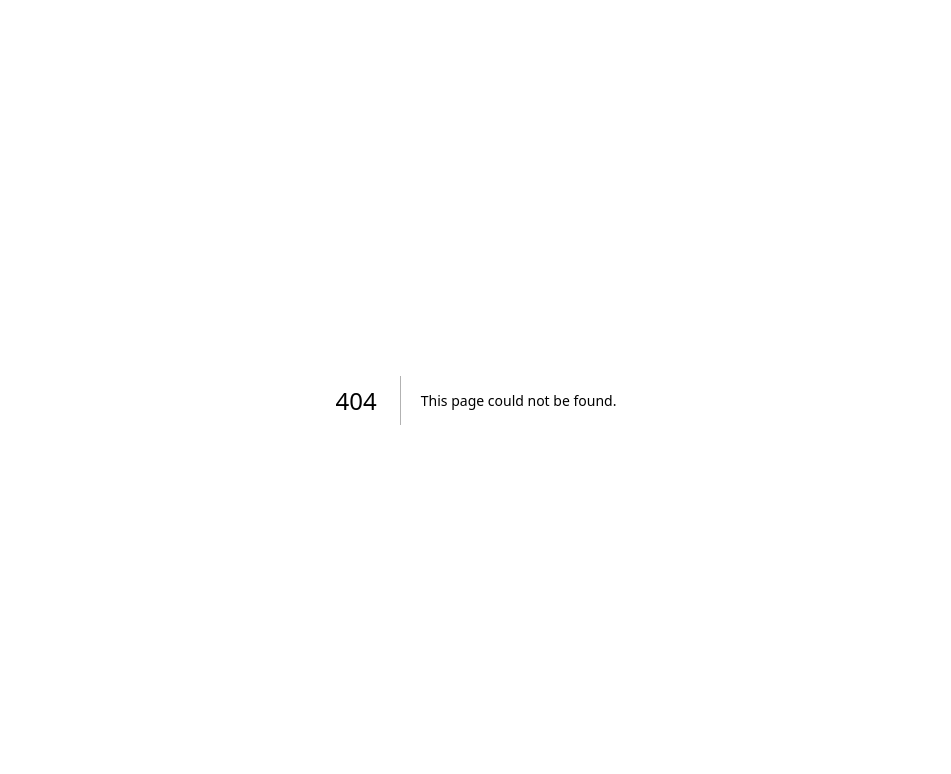
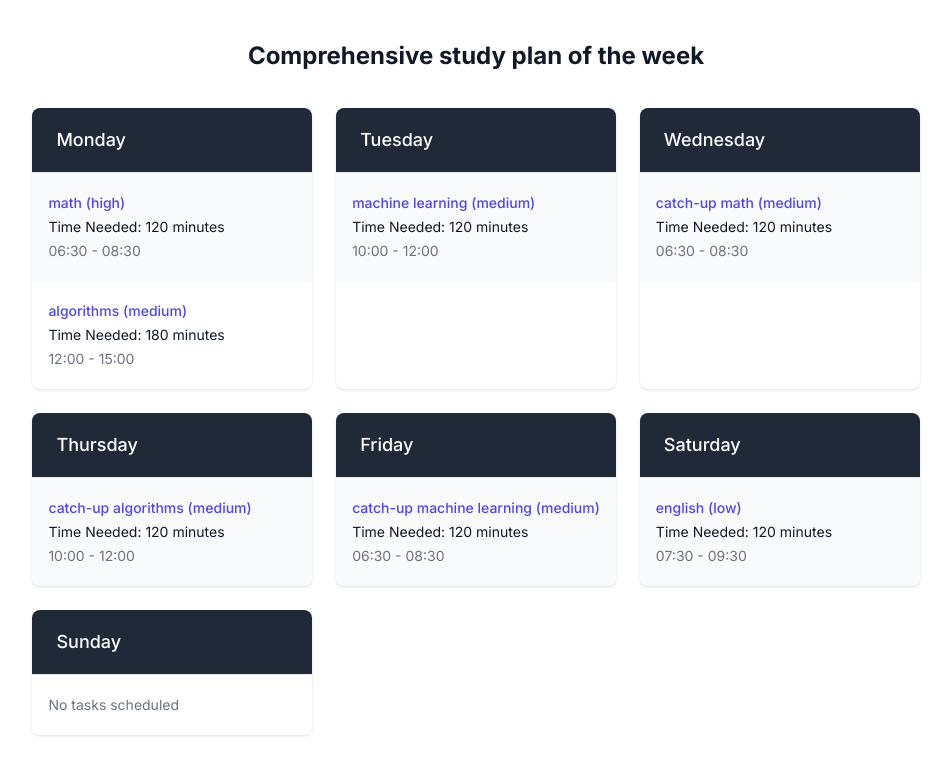
Before and after one commit to Nafiz-Anam/ph-study-routine-client, a Next.js app: page /routine in a window 1280 px wide. Before the commit this address had no page. Shown: the top 774 px of the page, without its empty margins (164-1115 px from the left). Built offline with nearby package versions, Linux system fonts and the light colour scheme.

Commit message:
added routine screen

```diff
--- /dev/null
+++ b/src/app/routine/page.jsx
@@ -0,0 +1,81 @@
+import RoutineDisplay from "@/components/routinDisplay";
+
+const Routine = () => {
+    const studyPlanSample = {
+        studyPlan: {
+            unallocatedTasks: [],
+            Monday: [
+                {
+                    name: "math",
+                    timeNeeded: 120,
+                    priority: "high",
+                    _id: "65ec11c3f9f249733af4c6ea",
+                    startTime: "06:30",
+                    endTime: "08:30",
+                },
+                {
+                    name: "algorithms",
+                    timeNeeded: 180,
+                    priority: "medium",
+                    _id: "65ec11c3f9f249733af4c6eb",
+                    startTime: "12:00",
+                    endTime: "15:00",
+                },
+            ],
+            Tuesday: [
+                {
+                    name: "machine learning",
+                    timeNeeded: 120,
+                    priority: "medium",
+                    _id: "65ec11c3f9f249733af4c6ed",
+                    startTime: "10:00",
+                    endTime: "12:00",
+                },
+            ],
+            Wednesday: [
+                {
+                    name: "catch-up math",
+                    timeNeeded: 120,
+                    priority: "medium",
+                    _id: "65ec11c3f9f249733af4c6ee",
+                    startTime: "06:30",
+                    endTime: "08:30",
+                },
+            ],
+            Thursday: [
+                {
+                    name: "catch-up algorithms",
+                    timeNeeded: 120,
+                    priority: "medium",
+                    _id: "65ec11c3f9f249733af4c6ef",
+                    startTime: "10:00",
+                    endTime: "12:00",
+                },
+            ],
+            Friday: [
+                {
+                    name: "catch-up machine learning",
+                    timeNeeded: 120,
+                    priority: "medium",
+                    _id: "65ec11c3f9f249733af4c6f0",
+                    startTime: "06:30",
+                    endTime: "08:30",
+                },
+            ],
+            Saturday: [
+                {
+                    name: "english",
+                    timeNeeded: 120,
+                    priority: "low",
+                    _id: "65ec11c3f9f249733af4c6ec",
+                    startTime: "07:30",
+                    endTime: "09:30",
+                },
+            ],
+            Sunday: [],
+        },
+    };
+    return <RoutineDisplay studyPlan={studyPlanSample.studyPlan} />;
+};
+
+export default Routine;
--- /dev/null
+++ b/src/components/routinDisplay.jsx
@@ -0,0 +1,98 @@
+import React from "react";
+
+const RoutineDisplay = ({ studyPlan }) => {
+    const daysOfWeek = [
+        "Monday",
+        "Tuesday",
+        "Wednesday",
+        "Thursday",
+        "Friday",
+        "Saturday",
+        "Sunday",
+    ];
+
+    return (
+        <section className="flex flex-col items-center min-h-screen mx-auto py-10 max-w-7xl sm:px-6 lg:px-8">
+            <h2 className="text-2xl font-bold text-gray-900 mb-4">
+                Comprehensive study plan of the week
+            </h2>
+            <div className="grid grid-cols-1 pt-5 md:grid-cols-2 lg:grid-cols-3 gap-6">
+                {daysOfWeek.map((day) => (
+                    <div
+                        key={day}
+                        className="bg-white shadow overflow-hidden sm:rounded-lg"
+                    >
+                        <div className="px-4 py-5 sm:px-6 bg-gray-800 text-white">
+                            <h3 className="text-lg leading-6 font-medium">
+                                {day}
+                            </h3>
+                        </div>
+                        <div className="border-t border-gray-200">
+                            {studyPlan[day]?.length > 0 ? (
+                                studyPlan[day].map((task, index) => (
+                                    <div
+                                        key={task._id}
+                                        className={`px-4 py-5 ${
+                                            index % 2 === 0
+                                                ? "bg-gray-50"
+                                                : "bg-white"
+                                        }`}
+                                    >
+                                        <p className="text-sm font-medium text-indigo-600">
+                                            {task.name} ({task.priority})
+                                        </p>
+                                        <p className="mt-1 text-sm text-gray-900">
+                                            Time Needed: {task.timeNeeded}{" "}
+                                            minutes
+                                        </p>
+                                        <p className="mt-1 text-sm text-gray-500">
+                                            {task.startTime} - {task.endTime}
+                                        </p>
+                                    </div>
+                                ))
+                            ) : (
+                                <div className="px-4 py-5 bg-white text-sm text-gray-500">
+                                    No tasks scheduled
+                                </div>
+                            )}
+                        </div>
+                    </div>
+                ))}
+                {studyPlan.unallocatedTasks &&
+                    studyPlan.unallocatedTasks.length > 0 && (
+                        <div className="col-span-full bg-white shadow overflow-hidden sm:rounded-lg">
+                            <div className="px-4 py-5 sm:px-6 bg-red-500 text-white">
+                                <h3 className="text-lg leading-6 font-medium">
+                                    Unallocated Tasks
+                                </h3>
+                            </div>
+                            <div className="border-t border-gray-200">
+                                {studyPlan.unallocatedTasks.map(
+                                    (task, index) => (
+                                        <div
+                                            key={task._id}
+                                            className={`px-4 py-5 ${
+                                                index % 2 === 0
+                                                    ? "bg-gray-50"
+                                                    : "bg-white"
+                                            }`}
+                                        >
+                                            <p className="text-sm font-medium text-indigo-600">
+                                                {task.name} ({task.priority})
+                                            </p>
+                                            <p className="mt-1 text-sm text-gray-900">
+                                                Time Needed: {task.timeNeeded}{" "}
+                                                minutes
+                                            </p>
+                                        </div>
+                                    )
+                                )}
+                            </div>
+                        </div>
+                    )}
+            </div>
+        </section>
+    );
+};
+
+export default RoutineDisplay;
```
